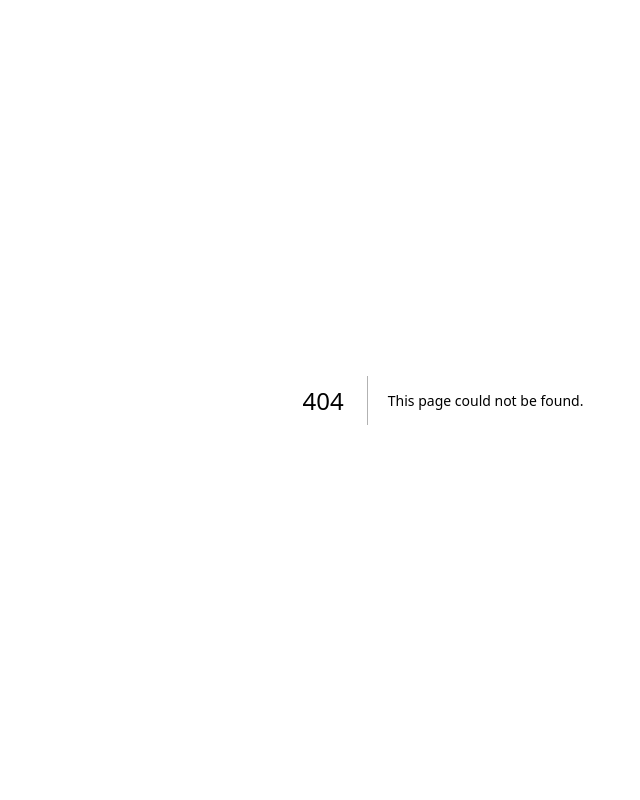
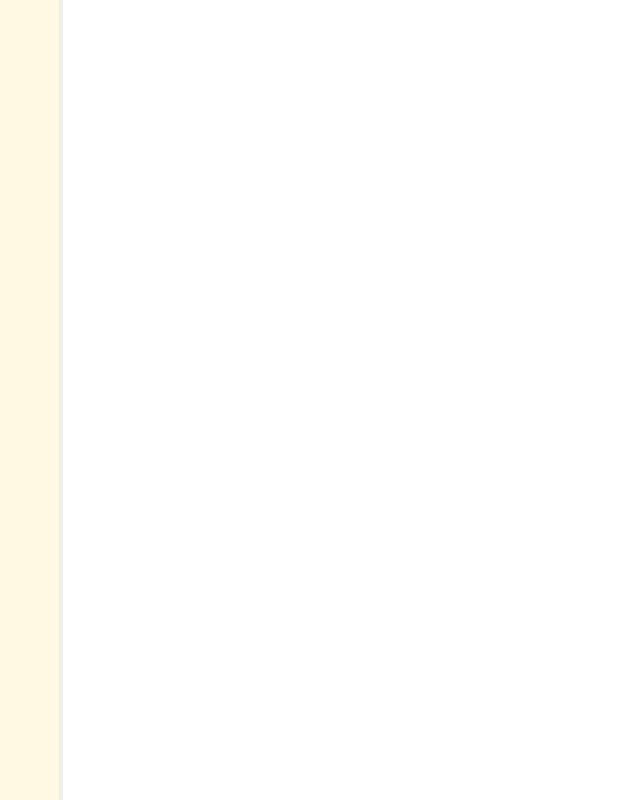
Before and after one commit to gheodn43/petmatch-app, a Next.js app: page /home in a window 1280 px wide. Before the commit this address had no page. Shown: the whole page, without its empty margins (197-837 px from the left). Built offline with nearby package versions, Linux system fonts and the light colour scheme.

Commit message:
new: create home page layout

```diff
--- a/package.json
+++ b/package.json
@@ -11,6 +11,7 @@
   "dependencies": {
     "@aws-sdk/client-dynamodb": "^3.651.1",
     "@react-oauth/google": "^0.12.1",
+    "autoprefixer": "^10.4.20",
     "aws-sdk": "^2.1691.0",
     "axios": "^1.7.7",
     "bcryptjs": "^2.4.3",
--- /dev/null
+++ b/src/app/home/@main/page.tsx
@@ -0,0 +1,5 @@
+export default function MainSection() {
+    return (
+        <div className="bg-gray-500"></div>
+    )
+}
--- /dev/null
+++ b/src/app/home/@side/page.tsx
@@ -0,0 +1,5 @@
+export default function SideSection() {
+    return (
+        <div className="bg-white"></div>
+    )
+}
--- /dev/null
+++ b/src/app/home/layout.tsx
@@ -0,0 +1,47 @@
+'use client'
+import React, { useState } from 'react';
+
+export default function MainPageLayout({
+    children, side, main
+}: {
+    children: React.ReactNode
+    side: React.ReactNode
+    main: React.ReactNode
+}) {
+    const [sideWidth, setSideWidth] = useState(20); // Default side width in percentage
+
+    const handleMouseDown = (e: React.MouseEvent) => {
+        const startX = e.clientX;
+        const startWidth = sideWidth;
+
+        const onMouseMove = (e: MouseEvent) => {
+            const newWidth = startWidth + ((e.clientX - startX) / window.innerWidth) * 100;
+            setSideWidth(Math.max(10, Math.min(50, newWidth))); // Constrain between 10% and 50%
+        };
+
+        const onMouseUp = () => {
+            window.removeEventListener('mousemove', onMouseMove);
+            window.removeEventListener('mouseup', onMouseUp);
+        };
+
+        window.addEventListener('mousemove', onMouseMove);
+        window.addEventListener('mouseup', onMouseUp);
+    };
+
+    return (
+        <div className="flex h-screen">
+            {children}
+            <div className="flex-none bg-primary" style={{ width: `${sideWidth}%` }}>
+                {side}
+            </div>
+            <div
+                className="w-1 bg-tertiary cursor-col-resize"
+                onMouseDown={handleMouseDown}
+                style={{ height: '100%' }}
+            ></div>
+            <div className="flex-1 bg-white">
+                {main}
+            </div>
+        </div>
+    );
+}
--- /dev/null
+++ b/src/app/home/page.tsx
@@ -0,0 +1,3 @@
+export default function HomePage() {
+    return <></>
+}
--- a/tailwind.config.ts
+++ b/tailwind.config.ts
@@ -11,9 +11,13 @@ const config: Config = {
       colors: {
         background: "var(--background)",
         foreground: "var(--foreground)",
+        primary: "#FFF9E4",
+        secondary: "#FFC508",
+        tertiary: "#EEEEEE",
       },
     },
   },
   plugins: [],
 };
+
 export default config;
```
Also changed, not shown: 1 other file (tests, documents, lock files or other folders).
